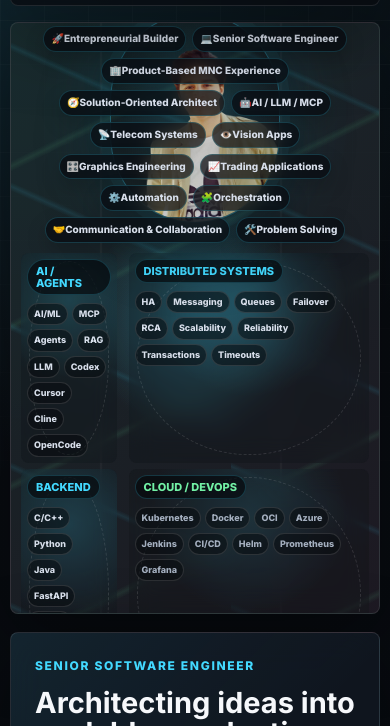
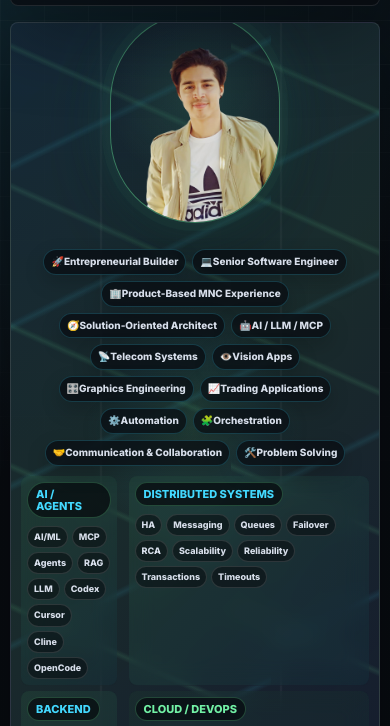
Before and after one commit to omesh-sharma/omesharma, a plain HTML site: page index.html in a window 390 px wide. Shown: the part 68-794 px from the top of the page. Drawn offline with Linux system fonts and the light colour scheme.

Commit message:
PortFolio WIP

```diff
--- a/css/style.css
+++ b/css/style.css
@@ -347,8 +347,7 @@ p {
     border: 1px solid var(--line);
     border-radius: var(--radius);
     background:
-        radial-gradient(circle at center, rgba(67, 217, 255, 0.16), transparent 32%),
-        linear-gradient(135deg, rgba(114, 240, 165, 0.08), rgba(255, 92, 108, 0.06)),
+        linear-gradient(135deg, rgba(58, 185, 255, 0.09), rgba(114, 240, 165, 0.1) 48%, rgba(95, 92, 255, 0.07)),
         rgba(19, 25, 35, 0.78);
     box-shadow: var(--shadow);
 }
@@ -358,7 +357,7 @@ p {
     width: 285px;
     height: 315px;
     border-radius: 50% / 42%;
-    background: radial-gradient(ellipse at center, rgba(67, 217, 255, 0.18), transparent 68%);
+    background: radial-gradient(ellipse at center, rgba(114, 240, 165, 0.1), rgba(67, 217, 255, 0.05) 42%, transparent 70%);
     content: "";
 }
 
@@ -367,8 +366,8 @@ p {
     inset: 0;
     opacity: 0.7;
     background:
-        linear-gradient(24deg, transparent 47%, rgba(67, 217, 255, 0.15) 49%, transparent 51%),
-        linear-gradient(154deg, transparent 48%, rgba(114, 240, 165, 0.13) 50%, transparent 52%),
+        linear-gradient(24deg, transparent 47%, rgba(114, 240, 165, 0.16) 49%, transparent 51%),
+        linear-gradient(154deg, transparent 48%, rgba(67, 217, 255, 0.14) 50%, transparent 52%),
         linear-gradient(90deg, transparent 49%, rgba(255, 255, 255, 0.08) 50%, transparent 51%);
     background-size: 220px 140px, 260px 160px, 180px 180px;
 }
@@ -394,14 +393,15 @@ p {
     height: 285px;
     object-fit: cover;
     object-position: top center;
-    border: 1px solid rgba(67, 217, 255, 0.36);
+    border: 1px solid rgba(114, 240, 165, 0.42);
     border-radius: 50% / 42%;
     background:
-        radial-gradient(circle at 50% 42%, rgba(67, 217, 255, 0.2), transparent 58%),
+        radial-gradient(circle at 50% 42%, rgba(114, 240, 165, 0.1), transparent 58%),
         linear-gradient(180deg, rgba(19, 25, 35, 0.2), rgba(8, 11, 16, 0.08));
     box-shadow:
-        0 0 0 10px rgba(67, 217, 255, 0.045),
-        0 0 70px rgba(67, 217, 255, 0.2),
+        0 0 0 8px rgba(114, 240, 165, 0.025),
+        0 0 48px rgba(114, 240, 165, 0.1),
+        0 0 82px rgba(67, 217, 255, 0.07),
         0 22px 70px rgba(0, 0, 0, 0.34);
     filter: saturate(1.05) contrast(1.02);
 }
@@ -475,18 +475,10 @@ p {
     border-radius: 18px;
     color: var(--soft);
     background:
-        radial-gradient(circle at 50% 18%, rgba(67, 217, 255, 0.12), transparent 42%),
+        linear-gradient(135deg, rgba(114, 240, 165, 0.06), rgba(67, 217, 255, 0.04)),
         rgba(8, 11, 16, 0.18);
     box-shadow: none;
     backdrop-filter: blur(12px);
-}
-
-.galaxy::after {
-    position: absolute;
-    inset: 8px;
-    border: 1px dashed rgba(255, 255, 255, 0.12);
-    border-radius: 50%;
-    content: "";
 }
 
 .galaxy strong {
@@ -495,7 +487,7 @@ p {
     width: fit-content;
     margin-bottom: 2px;
     padding: 5px 8px;
-    border: 1px solid rgba(67, 217, 255, 0.2);
+    border: 1px solid rgba(114, 240, 165, 0.24);
     border-radius: 999px;
     background: rgba(8, 11, 16, 0.74);
     color: var(--text);
@@ -528,7 +520,7 @@ p {
 .galaxy-high {
     transform: none;
     background:
-        radial-gradient(circle at 50% 22%, rgba(67, 217, 255, 0.18), transparent 48%),
+        linear-gradient(135deg, rgba(114, 240, 165, 0.1), rgba(67, 217, 255, 0.06)),
         rgba(8, 11, 16, 0.2);
 }
 
@@ -1448,7 +1440,7 @@ p {
     .hero-top-visual {
         min-height: 580px;
         grid-template-columns: 1fr;
-        grid-template-rows: 220px auto;
+        grid-template-rows: 220px auto auto;
         align-items: center;
         padding-top: 0;
     }
@@ -1514,10 +1506,10 @@ p {
 
     .profile-badges {
         grid-column: 1;
-        grid-row: 1;
-        align-self: end;
+        grid-row: 2;
+        align-self: start;
         max-width: calc(100% - 20px);
-        margin-top: 0;
+        margin-top: -4px;
     }
 
     .profile-badges span {
@@ -1537,7 +1529,7 @@ p {
     .galaxy-map {
         position: relative;
         grid-column: 1;
-        grid-row: 2;
+        grid-row: 3;
         width: calc(100% - 20px);
         height: auto;
         display: grid;
```
